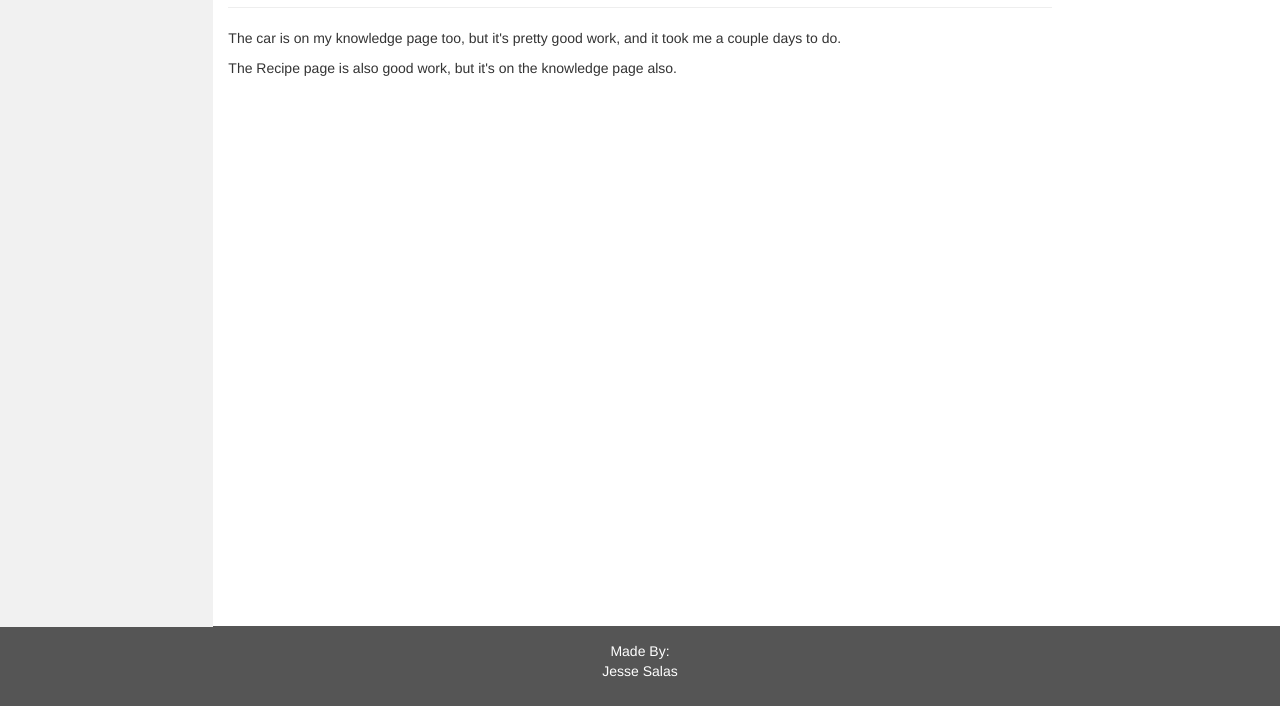
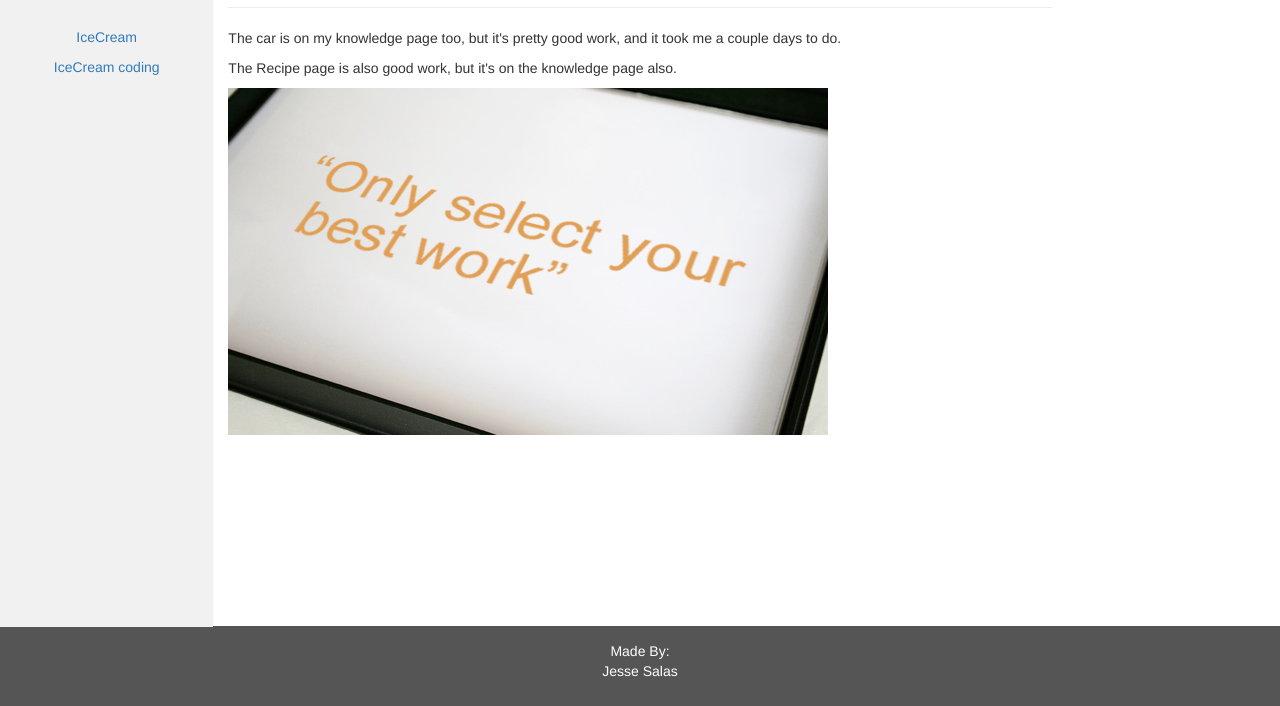
Before and after one commit to JesseSalas/FinalPortfolio, a plain HTML site: page BestWork.html in a window 1280 px wide. Shown: the part 125-831 px from the top of the page. Drawn offline with nearby package versions, Linux system fonts and the light colour scheme.

Commit message:
Edited Web Page

```diff
--- a/BestWork.html
+++ b/BestWork.html
@@ -41,6 +41,9 @@
     <div class="col-sm-2 sidenav">
       <p><a href="Car Page.html">Car Link</a></p>
       <p><a href="view-source:file:///C:/Users/js131297/Desktop/Github/html/Car%20Page.html">Car Coding</a></p>
+      <br>
+      <p><a href="file:///C:/Users/js131297/Desktop/Github/FinalPortfolio/IceCream.html">IceCream</a></p>
+      <p><a href="view-source:file:///C:/Users/js131297/Desktop/Github/FinalPortfolio/IceCream.html">IceCream coding</a></p>
 
     </div>
     <div class="col-sm-8 text-left">
@@ -48,7 +51,7 @@
       <hr>
       <p>The car is on my knowledge page too, but it's pretty good work, and it took me a couple days to do.</p>
       <p>The Recipe page is also good work, but it's on the knowledge page also.</p>
-
+      <img src="Images/BestWork.jpg" alt="Best Work">
     </div>
 
   </div>
```
Also changed, not shown: JavaClassesJobs.html (+4 -0 lines), WebLanguage.html (+1 -1 lines), WhatI'veLearned.html (+1 -0 lines), Images/BestWork.jpg (added), Images/ComputerCoding2.jpg (added), Images/Learning.png (added), Images/WebLanguages2.png (added).
